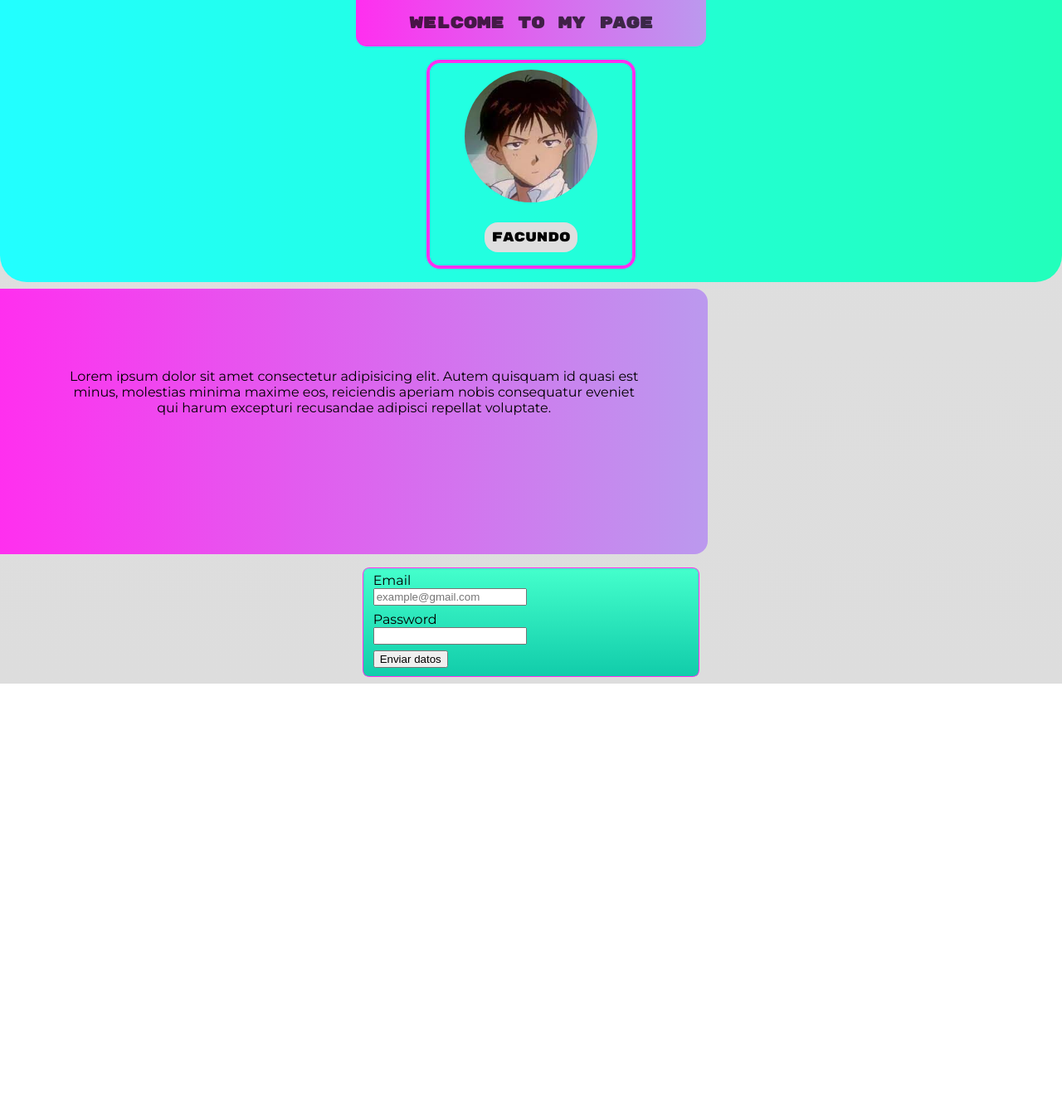
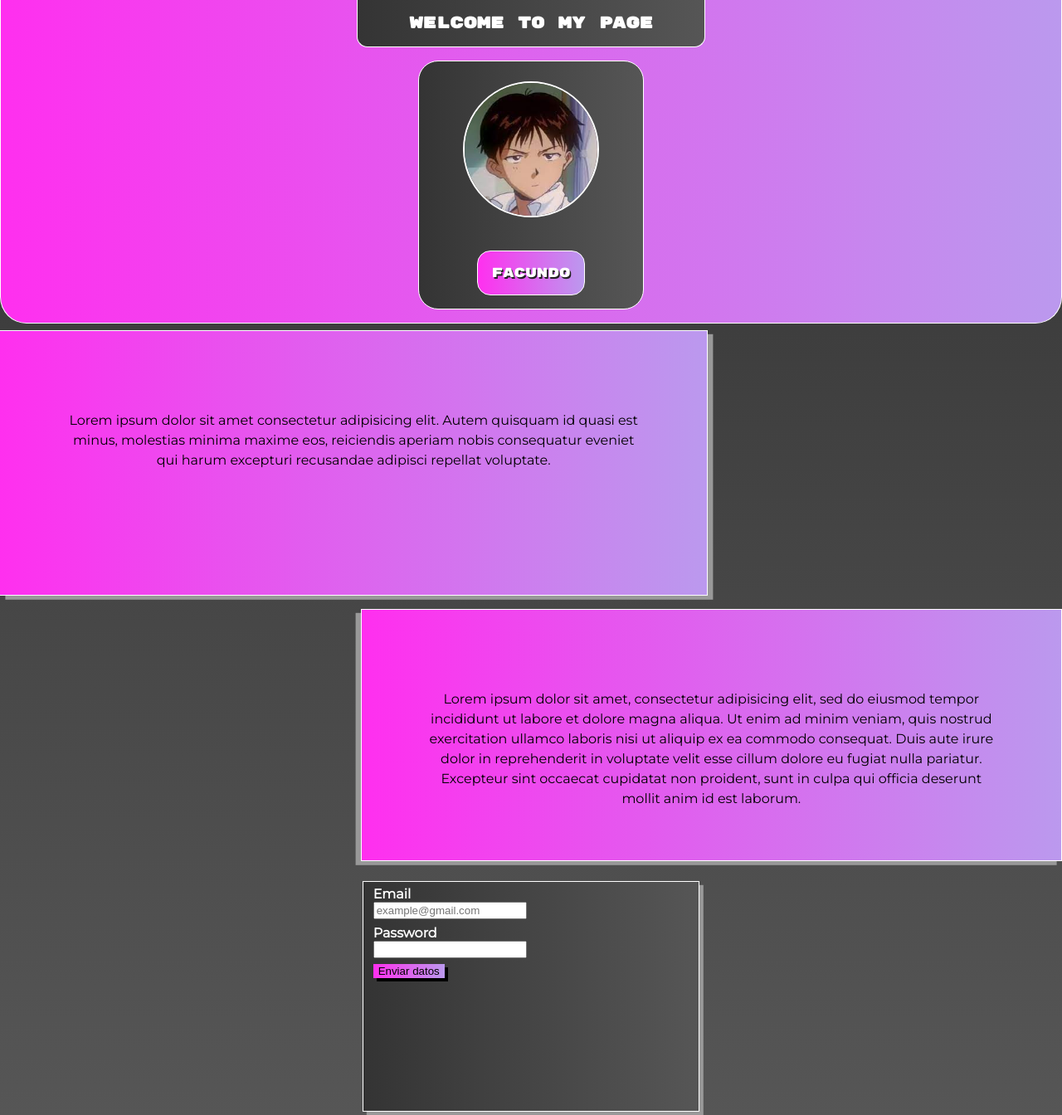
Before and after one commit to facu-c/proyecto-integrador, a plain HTML site: page index.html in a window 1280 px wide. Shown: the top 1344 px of the page at 83% size. Before the commit the page ends 824 px from the top, so only its background shows below. Drawn offline with Linux system fonts and the light colour scheme.

Commit message:
nuevos colores, y nueva section

```diff
--- a/index.html
+++ b/index.html
@@ -27,6 +27,16 @@
         <section id="my-presentation">
             <p id="my-words">Lorem ipsum dolor sit amet consectetur adipisicing elit. Autem quisquam id quasi est minus, molestias minima maxime eos, reiciendis aperiam nobis consequatur eveniet qui harum excepturi recusandae adipisci repellat voluptate.</p>
         </section>
+        <section id="second-article">
+            <article>
+                <p>Lorem ipsum dolor sit amet, consectetur adipisicing elit, sed do eiusmod
+                tempor incididunt ut labore et dolore magna aliqua. Ut enim ad minim veniam,
+                quis nostrud exercitation ullamco laboris nisi ut aliquip ex ea commodo
+                consequat. Duis aute irure dolor in reprehenderit in voluptate velit esse
+                cillum dolore eu fugiat nulla pariatur. Excepteur sint occaecat cupidatat non
+                proident, sunt in culpa qui officia deserunt mollit anim id est laborum.</p>
+            </article>
+        </section>
         <section id="formulario">
             <article>
                 <fieldset>
@@ -34,7 +44,7 @@
                         <label for="email">Email</label>
                             <input type="email" id="email" placeholder="example@gmail.com" required>
                         <label for="password">Password</label>
-                            <input type="password" id="password" required>
+                            <input type="password" id="password" required minlength="2">
                         <label for="submit"></label>
                             <input type="submit" name="button" id="submit" value="Enviar datos">
                     </form>
--- a/style.css
+++ b/style.css
@@ -1,20 +1,23 @@
 body{
     margin: 0%;
-    background: linear-gradient(0deg,#dddddd,#dfdfdf);
+    background: linear-gradient(180deg,#343434,#565656);
 }
 label{
     font-family: 'Montserrat';
+    color: white;
+    font-weight: bold;
 }
 fieldset{
-    background: linear-gradient(180deg,#44ffcc, #11ccaa);
-    border: 1px solid #ff2fef;
-    border-radius: 0.5em;
+    background: linear-gradient(90deg,#343434,#565656);
+    border: 1px solid #ffffff;
+    box-shadow: 0.3em 0.3em #999999;
+    padding-bottom: 10em;
 }
 .container{
     margin: 0%;
     display: grid;
     grid-template-columns: 1fr 1fr 1fr;
-    grid-template-rows: auto 20em auto;
+    grid-template-rows: auto 20em 20em auto;
     grid-row-gap: 0.5em;
 }
 #presentation{
@@ -22,25 +25,29 @@ fieldset{
     grid-column-end: 4;
     grid-row-start: 1;
     grid-row-end: 1;
-    background: linear-gradient(90deg,#22ffff,#22ffbb);
+    background: linear-gradient(90deg,#ff2fef, #bb99ee);
     display: grid;
     grid-template-columns: 1fr 1fr 1fr;
     grid-template-rows: auto auto auto;
     grid-column-gap: 0.5em;
     grid-row-gap: 0.5em;
     border-radius: 0em 0em 2em 2em;
+    border: 1px solid #ffffff;
+    border-top: none;
 }
 #presentation-header{
     grid-column: 2;
     grid-row: 1;
     font-family: 'Rubik Mono One';
     font-size: 0.8em;
-    background: linear-gradient(90deg,#ff2fef, #bb99ee);
+    background: linear-gradient(90deg,#343434,#565656);
     text-align: center;
     border-radius:  0em 0em 1em 1em;
+    border: 1px solid #ffffff;
+    border-top: none;
 }
 #presentation-header > h1{
-    color: rgba(0, 0, 0, 0.7);;
+    color:white;
 }
 #welcome{
     display: grid;
@@ -56,9 +63,10 @@ fieldset{
     grid-template-columns: auto auto auto;
     grid-template-rows: auto auto auto;
     justify-items: center;
-    border: solid 0.3em #ff2fef;
-    border-radius: 1em;
+    border: solid 0.1em #ffffff;
+    border-radius: 1.5em;
     grid-row-gap: 0.5em;
+    background: linear-gradient(90deg,#343434,#565656);
 }
 #welcome-div #profile-photo{
     grid-column: 2;
@@ -66,23 +74,31 @@ fieldset{
     height: 10em;
     width: 10em;
     border-radius: 50%;
+    margin: 1em;
+    border: 0.15em solid #ffffff;
 }
 #welcome-div #my-name{
     grid-column: 2;
     grid-row: 3;
     font-family: 'Rubik Mono One';
     justify-items: center;
-    background-color: #dfdfdf;
+    background: linear-gradient(90deg,#ff2fef, #bb99ee);
     border-radius: 1em;
-    padding: 0.5em;
+    padding: 1em;
+    color: #ffffff;
+    text-shadow: 0.1em 0.1em #222222;
+    border: 1px solid #ffffff;
 }
 #my-presentation{
     grid-column-start: 1;
     grid-column-end: 3;
     grid-row: 2;
     background:linear-gradient(90deg,#ff2fef, #bb99ee);
-    border-radius: 0em 1em 1em 0em;
+    /*border-radius: 0em 1em 1em 0em;*/
     text-align: center;
+    box-shadow: 0.4em 0.3em #999999;
+    border: 1px solid #ffffff;
+    border-left: none;
 }
 #my-presentation #my-words{
     display: block;
@@ -93,6 +109,23 @@ fieldset{
     color: rgba(0, 0, 0, 1);
     font-size: 1em;
     font-family: 'Montserrat';
+    line-height: 1.5em;
+}
+#second-article{
+    background: linear-gradient(90deg,#ff2fef, #bb99ee);
+    grid-column-start: 2;
+    grid-column-end: 4;
+    grid-row: 3;
+    text-align: center;
+    margin: 0.5em;
+    border: 1px solid #ffffff;
+    margin-right: 0;
+    box-shadow: -0.4em 0.3em #999999;
+}
+#second-article p{
+    padding: 5em;
+    font-family: 'Montserrat';
+    line-height: 1.5em;
 }
 #email{
     display:block;
@@ -104,9 +137,14 @@ fieldset{
 #submit{
     display: block;
     margin-top: 0.5em;
+    background:linear-gradient(90deg,#ff2fef, #bb99ee);
+    border: 1px none #ff2fef;
+    /*border-radius: 0.3em;*/
+    box-shadow: 0.3em 0.3em ;
 }
+
 #formulario{
     grid-column: 2;
-    grid-row: 3;
+    grid-row: 4;
     margin: 0.5em;
 }
```
